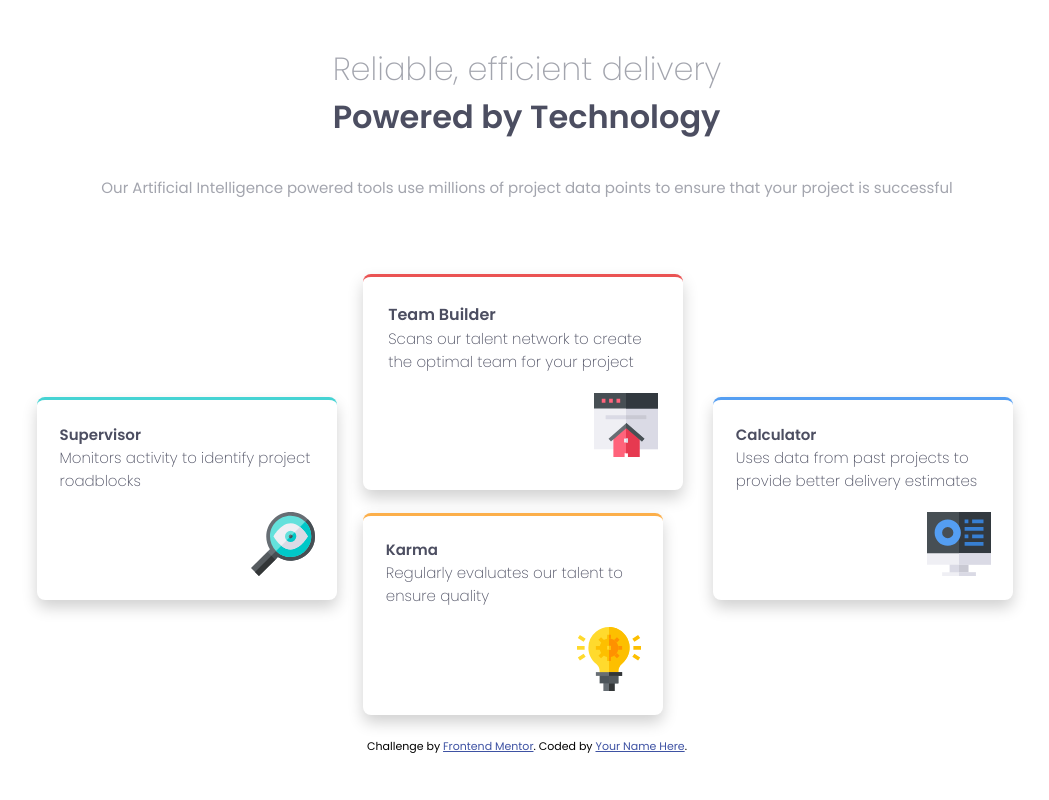
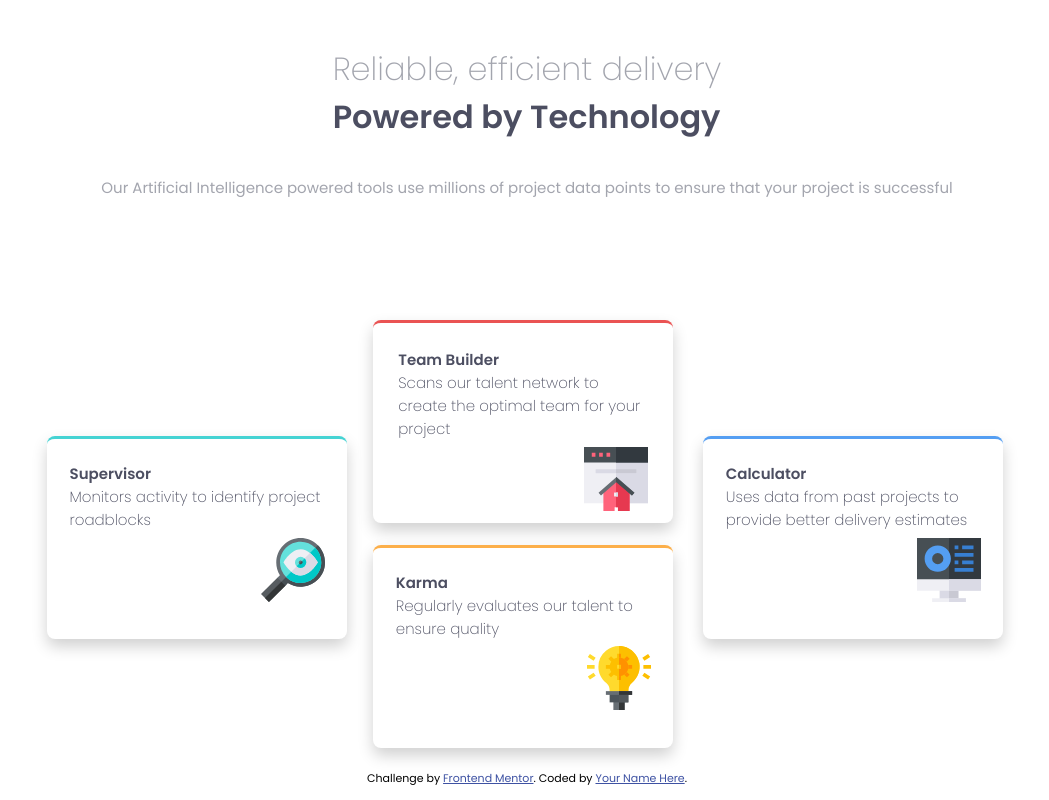
Before and after one commit to demacedius/four-card, a plain HTML site: page index.html in a window 1280 px wide. Shown: the whole page, without its empty margins (113-1162 px from the left). Drawn offline with Linux system fonts and the light colour scheme.

Commit message:
style change

```diff
--- a/style.css
+++ b/style.css
@@ -11,7 +11,11 @@ body{
     height: 100%;
 
 }
-
+.head_text{
+    text-align: center;
+    width: 100%;
+    height: 25vh;
+}
 .slogan{
     display: flex;
     align-items: center;
@@ -59,7 +63,7 @@ body{
 .card_left img {
     display: grid;
     margin-left: auto;
-    margin-top: 20px;
+    margin-top: .45em;
 }
 
 .card_left, .card_bottom, .card_right, .card_top h4 {
@@ -67,7 +71,7 @@ body{
     color: hsl(234, 12%, 34%) ;
 }
 
-.card_left, .card_bottom, .card_right, .card_top p{
+.card_left, .card_bottom, .card_right, .card_top {
     color:hsl(234, 12%, 34%);
     font-weight: 200;
     font-size: 15px;
@@ -87,7 +91,7 @@ body{
 }
 .card_top img{
     margin-left: auto;
-    margin-top: 20px;
+    margin-top: .45em;
     display: grid;
 
 }
@@ -105,7 +109,7 @@ body{
 
 .card_bottom img {
     display: grid;
-    margin-top: 20px;
+    margin-top: .45em;
     margin-left: auto;
 }
 
@@ -123,7 +127,7 @@ body{
 
 .card_right img {
     display: grid;
-    margin-top: 20px;
+    margin-top: .45em;
     margin-left: auto;
 }
 
@@ -135,7 +139,7 @@ body{
 .attribution { font-size: 11px; text-align: center; }
 .attribution a { color: hsl(228, 45%, 44%); }
 
-@media screen and (max-width:480px)  {
+@media screen and (max-width:992px)  {
     .card_container{
         display: grid;
         display: flex;
```
